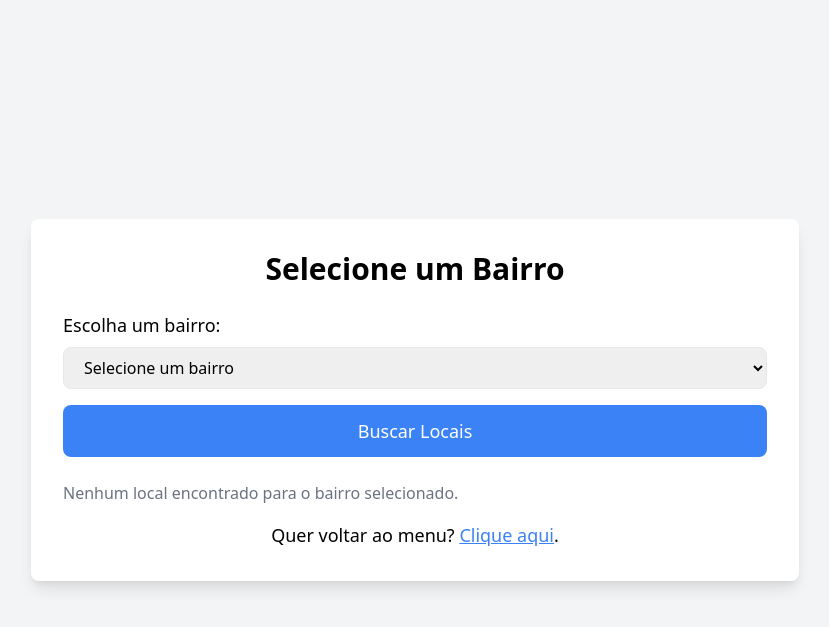
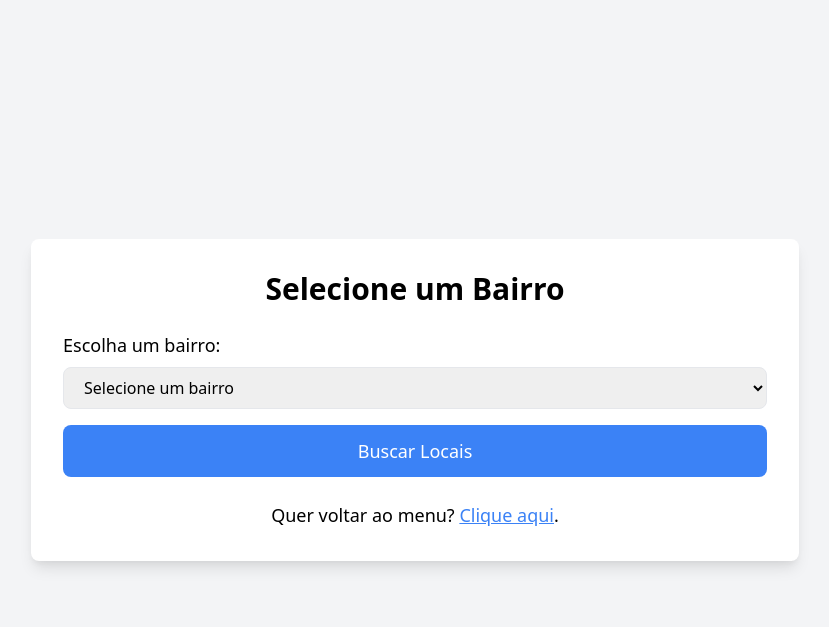
Before and after one commit to gabsvelozo/Projeto-FDS, a Django app: page /localizacao/ in a window 1280 px wide. Shown: the top 627 px of the page, without its empty margins (225-1054 px from the left). Run offline with Django 5.2, Linux system fonts and the light colour scheme; data comes from the database, SQL or seed files in the repository; both versions use the stored data as it was after the commit; parts of the project's set-up code (start-up, migrations or seed data) failed here and were passed over.

Commit message:
adição do banco de dados

```diff
--- a/saude/templates/localizacao.html
+++ b/saude/templates/localizacao.html
@@ -32,12 +32,12 @@
                             {% csrf_token %}
                             <input type="hidden" name="bairros" value="{{ local.bairro.id }}">
                             <input type="hidden" name="locais" value="{{ local.id }}">
-                            <button type="submit" class="mt-2 bg-green-500 text-white py-2 px-4 rounded hover:bg-green-600">Ação</button>
+                            <!--<button type="submit" class="mt-2 bg-green-500 text-white py-2 px-4 rounded hover:bg-green-600">Ação</button>-->
                         </form>
                     </div>
                 {% endfor %}
             {% else %}
-                <p class="text-gray-500">Nenhum local encontrado para o bairro selecionado.</p>
+                <!--<p class="text-gray-500">Nenhum local encontrado para o bairro selecionado.</p>-->
             {% endif %}
         </div>
 
```
Also changed, not shown: db.sqlite3.
